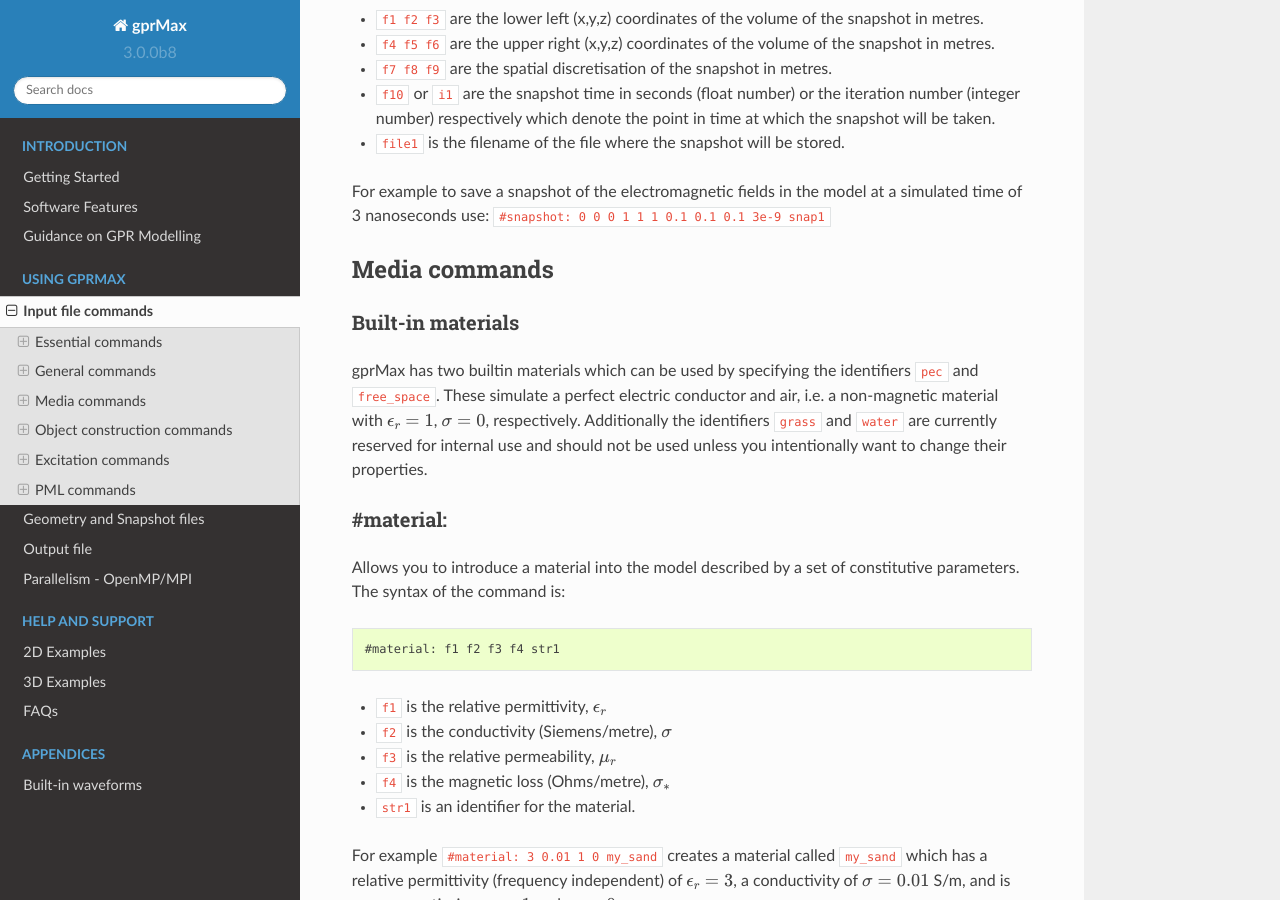
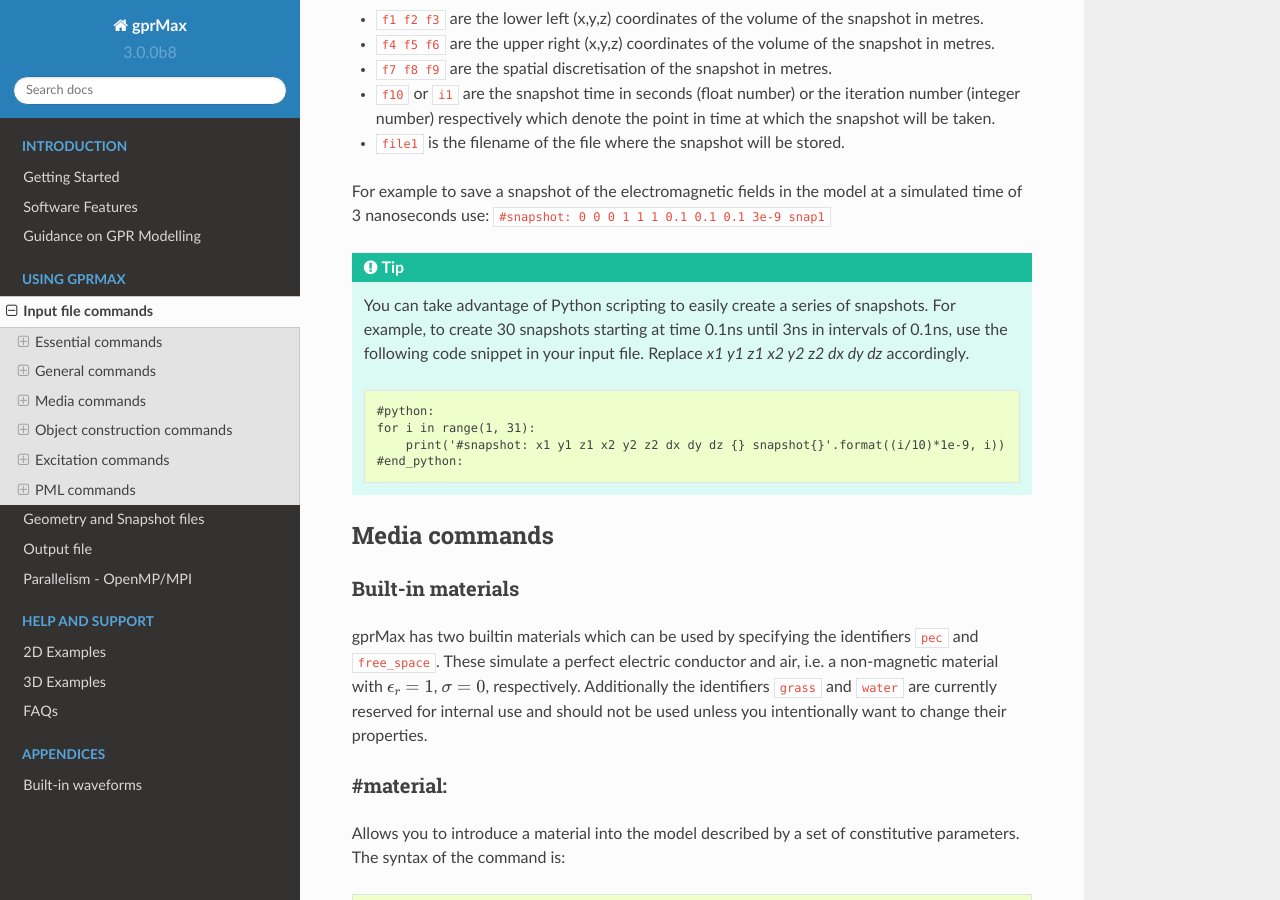
Before and after one commit to gprMax/gprMax, a Sphinx documentation site: the page built from docs/source/input.rst, in a window 1280 px wide and 900 px high, scrolled down 6801 px. Built offline with Sphinx 7.4.7 and the Read the Docs theme 2.0.0, drawn with Linux system fonts in a browser that asks for light colours.

Commit message:
Added example of snapshots with Python scripting beside #snapshot command syntax.

```diff
--- a/docs/source/input.rst
+++ b/docs/source/input.rst
@@ -240,6 +240,16 @@
 * ``file1`` is the filename of the file where the snapshot will be stored.
 
 For example to save a snapshot of the electromagnetic fields in the model at a simulated time of 3 nanoseconds use: ``#snapshot: 0 0 0 1 1 1 0.1 0.1 0.1 3e-9 snap1``
+
+.. tip::
+    You can take advantage of Python scripting to easily create a series of snapshots. For example, to create 30 snapshots starting at time 0.1ns until 3ns in intervals of 0.1ns, use the following code snippet in your input file. Replace `x1 y1 z1 x2 y2 z2 dx dy dz` accordingly.
+
+    .. code-block:: none
+
+        #python:
+        for i in range(1, 31):
+            print('#snapshot: x1 y1 z1 x2 y2 z2 dx dy dz {} snapshot{}'.format((i/10)*1e-9, i))
+        #end_python:
 
 
 .. _materials:
```
